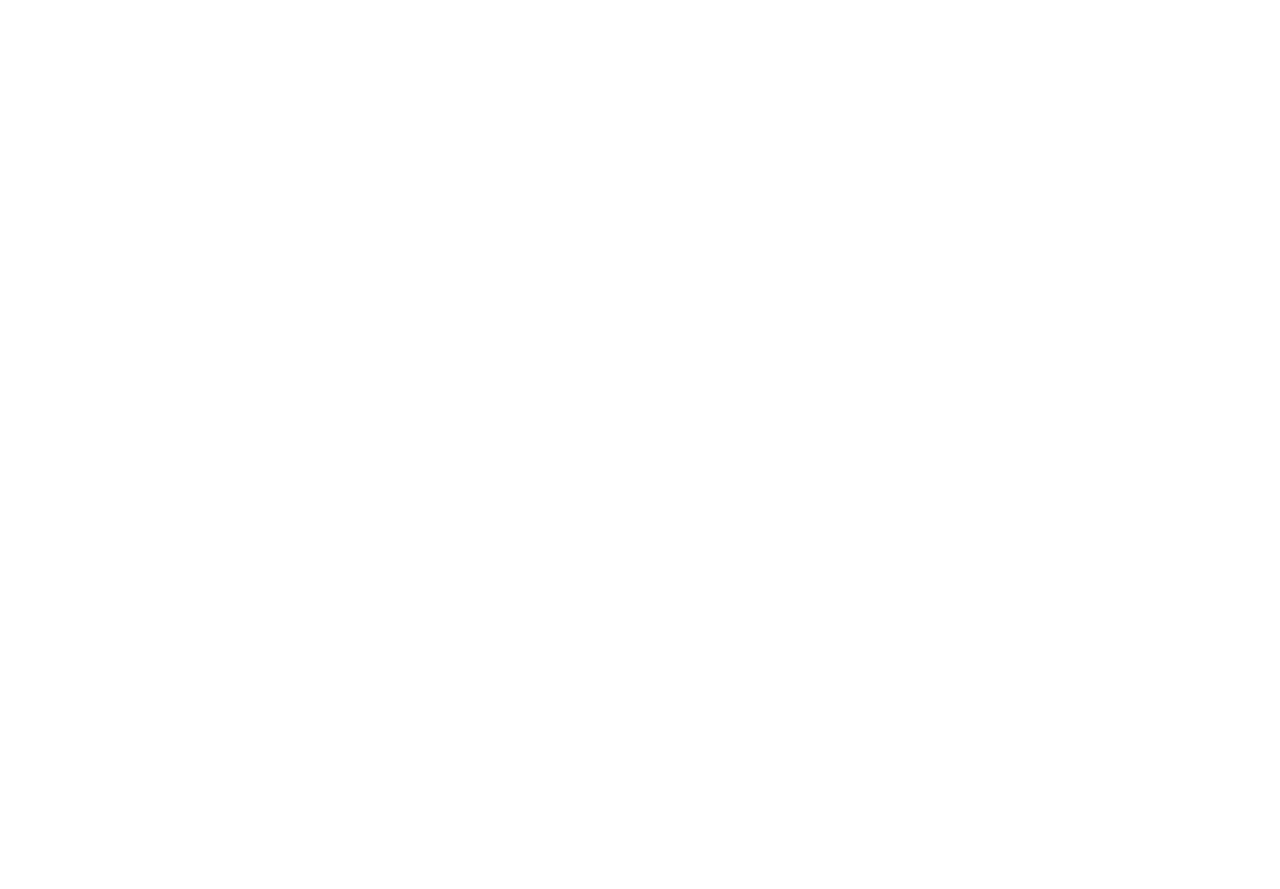
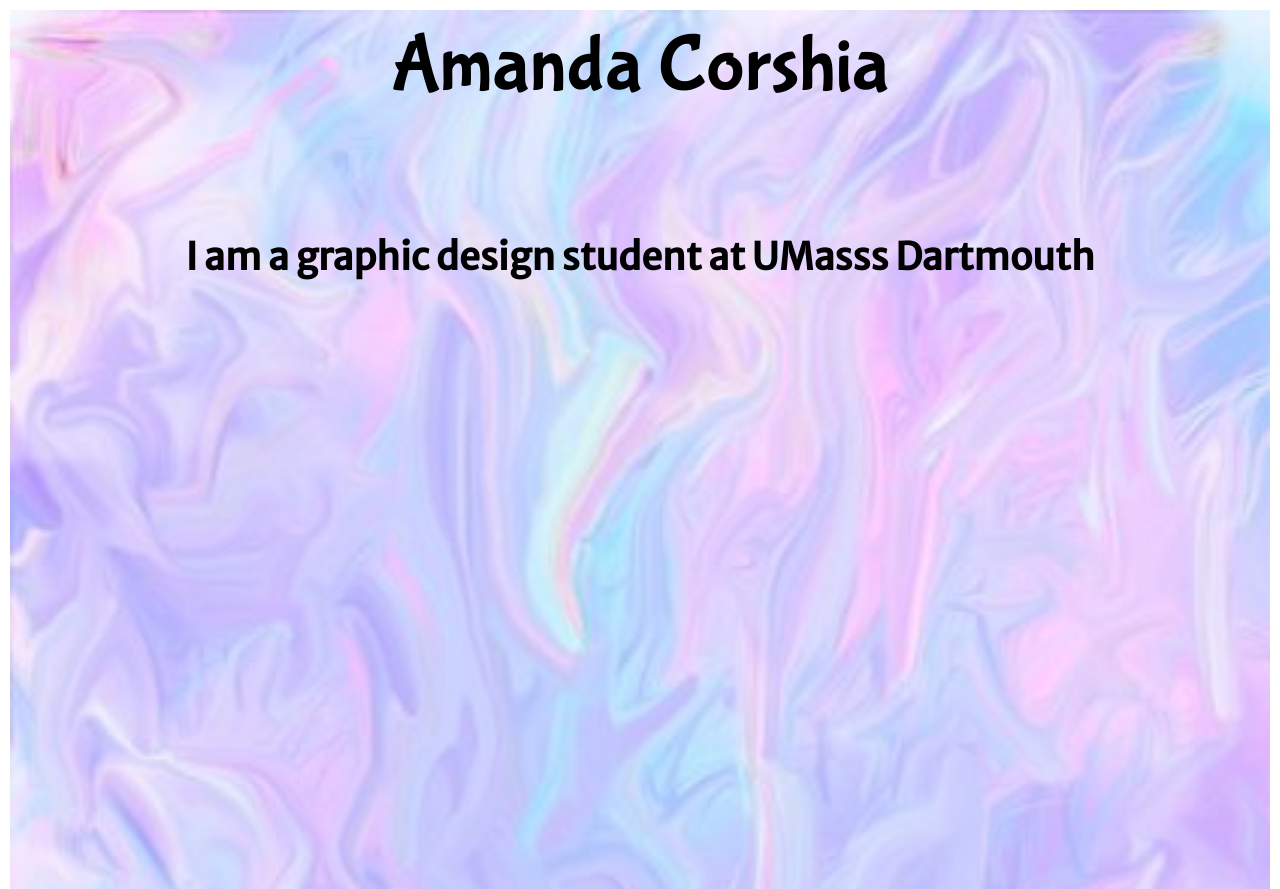
Before and after one commit to amandacorshia03/amandacorshia03.github.io, a plain HTML site: page boilerPlate-master-2/index.html in a window 1280 px wide. Before the commit the page ends 800 px from the top, so only its background shows below. Drawn offline with nearby package versions, Linux system fonts and the light colour scheme; files that its build step writes are made by us from their sources.

Commit message:
second draft?
we messed up

```diff
--- a/boilerPlate-master-2/index.html
+++ b/boilerPlate-master-2/index.html
@@ -3,16 +3,44 @@
 <head>
     <meta charset="utf-8" />
     <meta http-equiv="X-UA-Compatible" content="IE=edge">
-    <title>Moon Rotate</title>
+    <title>About Me</title>
     <meta name="viewport" content="width=device-width, initial-scale=1">
     <link rel="stylesheet" type="text/css" media="screen" href="main.css" />
     <link href="https://fonts.googleapis.com/css?family=Montserrat:italic,100,800" rel="stylesheet">
+    <link href="https://fonts.googleapis.com/css?family=Bubblegum+Sans" rel="stylesheet">
+    <link href="https://fonts.googleapis.com/css?family=Merriweather+Sans&amp;subset=latin-ext" rel="stylesheet">
     <script src="http://code.jquery.com/jquery-latest.min.js" type="text/javascript"></script>
     <link rel="stylesheet" href="https://cdn.jsdelivr.net/npm/animate.css@3.5.2/animate.min.css">
     <script src="main.js"></script>
 
 </head>
-<body>
+<body class="holo">
+    <div class="mainContainer">
+        <div class="logo"> Amanda Corshia</div>
+        <div class="scroll">
+            <div class="card">
+
+            </div>
+            <div class="card">
+
+                </div>
+            <div class="card">
+
+            </div>
+            <div class="card">
+
+                </div>
+                <div class="card">
+
+                </div>
+        </div>
+        <nav>
+            <h3>I am a graphic design student at UMasss Dartmouth</h3>
+        </nav>
+        <!-- <article>the main content and writing will go here</article>
+        <footer>the credit information will go here</footer> -->
+
+    </div>
 
 </body>
 </html>
--- /dev/null
+++ b/boilerPlate-master-2/main.css
@@ -0,0 +1,92 @@
+.mainContainer {
+    display: grid;
+    grid-gap: 6px;
+    height: 100% ;
+    grid-template-columns: 1fr;
+    grid-template-rows: 20% 10% 40% auto;
+    grid-template-areas:
+        "l"
+        "n"
+        "h"
+        "a"
+        "f";
+}
+.logo {
+    grid-area: l;
+    font-size: 80px;
+}
+.scroll {
+    grid-area: h;
+}
+
+nav {
+    grid-area: n;
+}
+header {
+    grid-area: h;
+}
+article {
+    grid-area: a;
+}
+
+footer {
+    grid-area: f;
+}
+
+body {
+    display: flex;
+    justify-content: center;
+    align-items: center;
+    font-size: 2em;
+    /* color: #ffeead; */
+    text-align: center;
+
+
+}
+
+div {
+  font-family: 'Bubblegum Sans', cursive;
+}
+
+nav {
+  font-family: 'Merriweather Sans', sans-serif;
+}
+
+html, body {
+  /* background-color: #ffeead; */
+  margin: 10px;
+}
+
+.logo {
+  /* background-color: #96ceb4;	 */
+}
+
+.scroll {
+  /* background-color: #88d8b0; */
+  overflow-x: scroll;
+  overflow-y: hidden;
+  white-space: nowrap;
+}
+.card {
+  display: inline-block;
+  width: 300px;
+  height: 600px;
+  /* background-color: greenyellow; */
+}
+
+nav {
+      /* background-color: #ff6f69; */
+}
+
+article {
+      /* background-color: #ffcc5c; */
+}
+footer{
+  /* background-color: #ffcc5c; */
+}
+
+.holo {
+  background-repeat: no-repeat;
+  background-size: cover;
+  background-image: url(/images/holo.jpg)
+}
```
Also changed, not shown: boilerPlate-master-2/images/holo.jpg (added).
